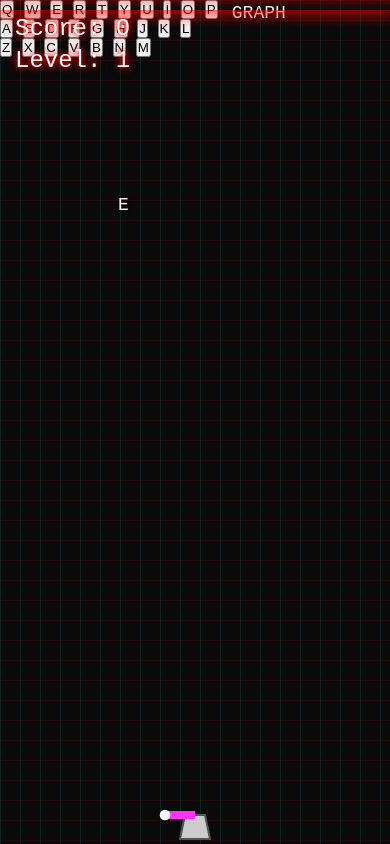
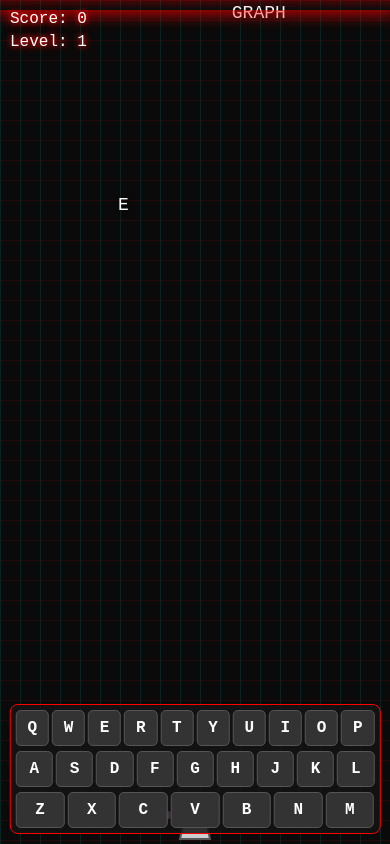
Before and after one commit to Nour139/cannon-word, a plain HTML site: page index.html in a window 390 px wide. Drawn offline with Linux system fonts and the light colour scheme.

Commit message:
Update style.css

```diff
--- a/style.css
+++ b/style.css
@@ -130,3 +130,113 @@ html, body {
     50% { background-color: #1a0505; } /* Subtle red pulse */
     100% { background-color: #0a0a0a; }
 }
+
+
+/* === Styles Added for Mobile/On-Screen Keyboard === */
+
+/* --- On-Screen Keyboard Styles --- */
+#onscreen-keyboard {
+    position: absolute;
+    bottom: 10px; /* Position near the bottom */
+    left: 50%;
+    transform: translateX(-50%);
+    width: 95%; /* Take up most of the width */
+    max-width: 600px; /* Limit max width on larger screens if needed */
+    padding: 5px;
+    background-color: rgba(20, 20, 20, 0.85); /* Dark semi-transparent */
+    border: 1px solid #ff0000;
+    border-radius: 8px;
+    z-index: 20; /* Ensure it's above the canvas */
+    display: flex;
+    flex-direction: column; /* Stack rows vertically */
+    align-items: center;
+    gap: 5px; /* Space between rows */
+    touch-action: manipulation; /* Prevent double-tap zoom on keyboard */
+    -webkit-user-select: none; /* Disable text selection */
+    -moz-user-select: none;
+    -ms-user-select: none;
+    user-select: none;
+}
+
+.kb-row {
+    display: flex; /* Arrange buttons horizontally */
+    justify-content: center;
+    gap: 4px; /* Space between buttons */
+    width: 100%;
+}
+
+#onscreen-keyboard button {
+    font-family: 'Courier New', Courier, monospace;
+    font-size: 1.1em; /* Adjust as needed */
+    font-weight: bold;
+    padding: 10px 5px; /* Vertical padding more important */
+    flex-grow: 1; /* Allow buttons to grow */
+    text-align: center;
+    background-color: #333;
+    color: #fff;
+    border: 1px solid #555;
+    border-radius: 5px;
+    cursor: pointer;
+    min-width: 30px; /* Minimum width */
+    transition: background-color 0.1s ease;
+    touch-action: manipulation; /* Prevent zoom on button too */
+}
+
+#onscreen-keyboard button:active,
+#onscreen-keyboard button.tapped { /* Style for tap feedback */
+    background-color: #ff0000;
+    color: #fff;
+    transform: scale(0.95); /* Slight shrink effect */
+}
+
+/* --- Media Queries for Responsiveness --- */
+
+/* Hide keyboard by default (for desktop) */
+.mobile-only {
+    display: none;
+}
+
+/* Show keyboard and adjust layout for smaller/touch devices */
+/* Using max-width and pointer:coarse for better touch detection */
+@media (hover: none) and (pointer: coarse), (max-width: 768px) {
+
+    .mobile-only {
+        display: flex; /* Show the keyboard */
+    }
+
+    #ui {
+        font-size: 1.1em; /* Slightly smaller UI text */
+        top: 10px;
+        left: 10px;
+    }
+
+    #gameOverScreen {
+        padding: 20px 30px; /* Smaller padding */
+        width: 90%;
+    }
+    #gameOverScreen h1{
+        font-size: 2em;
+    }
+     #gameOverScreen p{
+        font-size: 1.2em;
+    }
+     #restartButton {
+        padding: 12px 25px;
+        font-size: 1em;
+    }
+}
+
+/* Specific adjustments for very narrow screens (portrait phones) */
+@media (max-width: 400px) {
+     #ui {
+        font-size: 1em;
+     }
+     #onscreen-keyboard button {
+         font-size: 1em;
+         padding: 8px 4px;
+         min-width: 25px;
+     }
+      .kb-row {
+          gap: 3px;
+      }
+}
```
